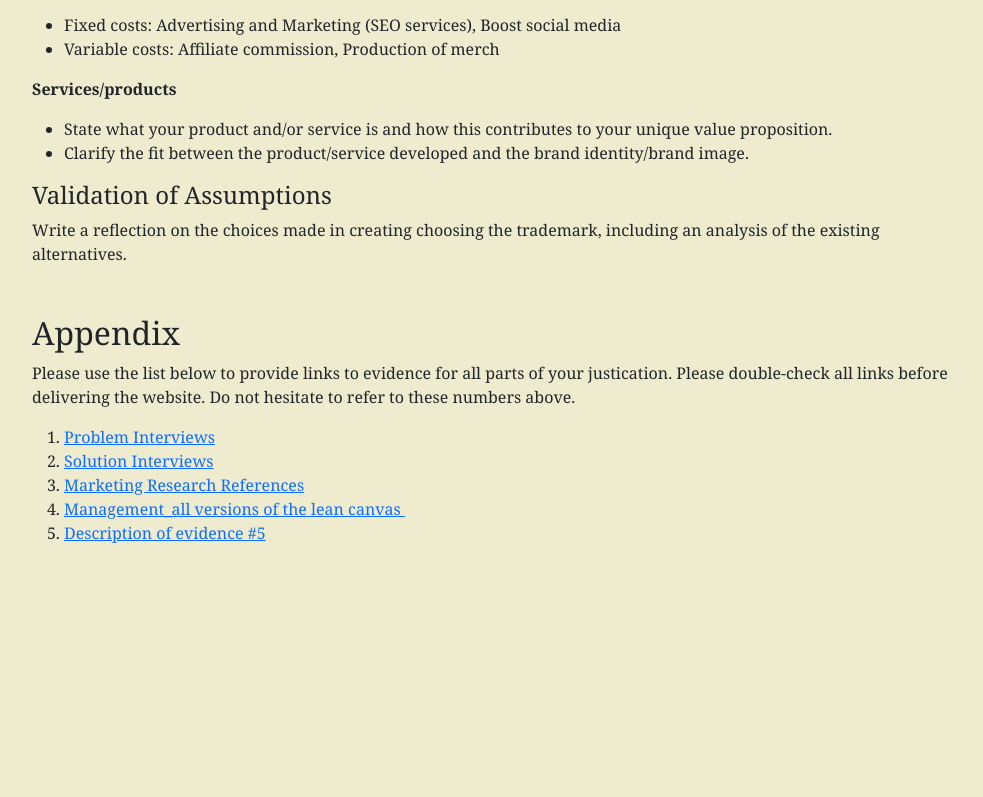
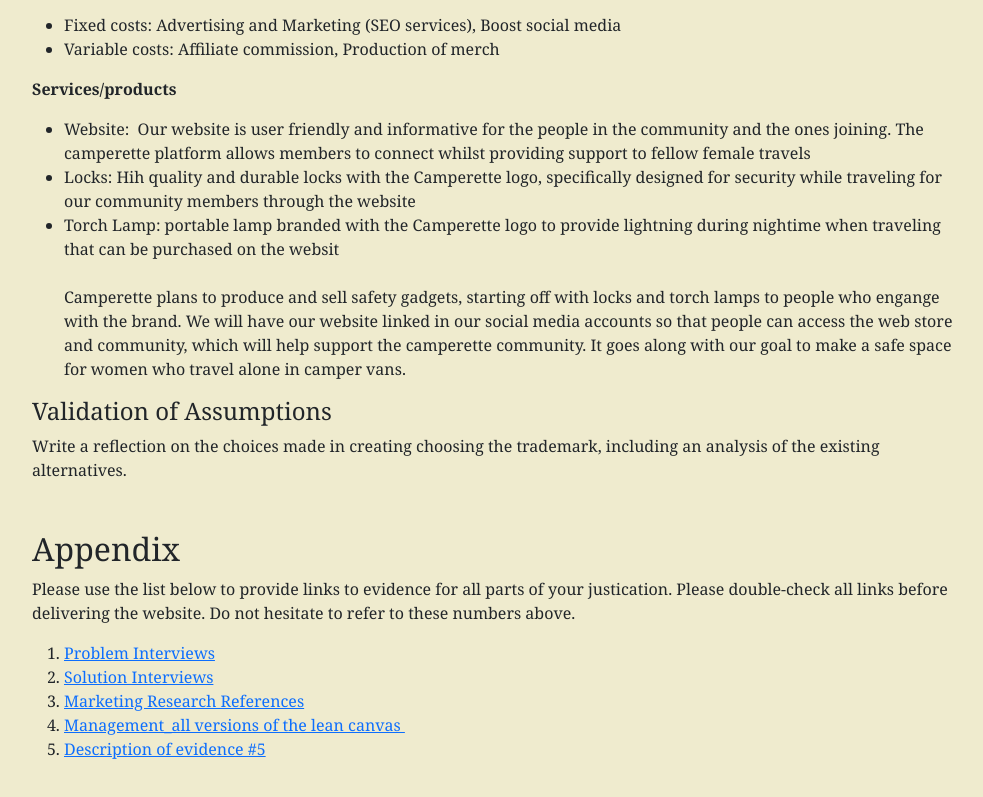
Before and after one commit to MaudRonner/camperette, a plain HTML site: page corporate.html in a window 1280 px wide. Shown: the part 8789-9586 px from the top of the page, without its empty margins (240-1223 px from the left). Before the commit the page ends 9374 px from the top, so only its background shows below. Drawn offline with nearby package versions, Linux system fonts and the light colour scheme; a web font is replaced by a local one.

Commit message:
Service/products

```diff
--- a/corporate.html
+++ b/corporate.html
@@ -317,8 +317,12 @@
           </ul>
           <p class="fw-bold">Services/products</p>
           <ul>
-            <li>State what your product and/or service is and how this contributes to your unique value proposition.</li>
-            <li>Clarify the fit between the product/service developed and the brand identity/brand image.</li>
+            <li>Website:&nbsp; Our website is user friendly and informative for the people in the community and the ones joining. The camperette platform allows members to connect whilst providing support to fellow female travels&nbsp; &nbsp;&nbsp;</li>
+            <li>Locks: Hih quality and durable locks with the Camperette logo, specifically designed for security while traveling for our community members through the website&nbsp;</li>
+<li>Torch Lamp: portable lamp branded with the Camperette logo to provide lightning during nightime when traveling that can be purchased on the websit&nbsp; &nbsp;</li>
+<br>
+Camperette plans to produce and sell safety gadgets, starting off with locks and torch lamps to people who engange with the brand. We will have our website linked in our social media accounts so that people can access the web store and community, which will help support the camperette community. It goes along with our goal to make a safe space for women who travel alone in camper vans.		 <br>
+
           </ul>
 
           <h4 id="management-2" class="mt-2">Validation of Assumptions</h4>
```
